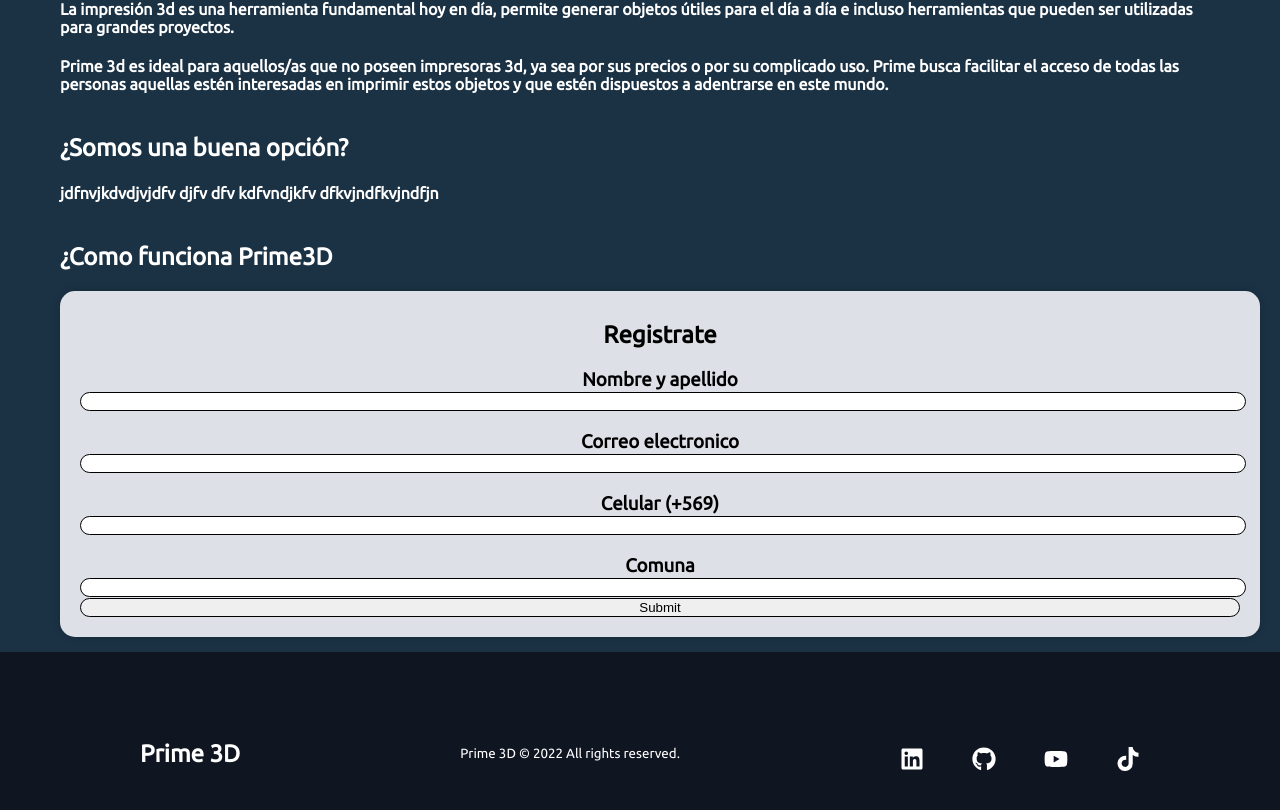
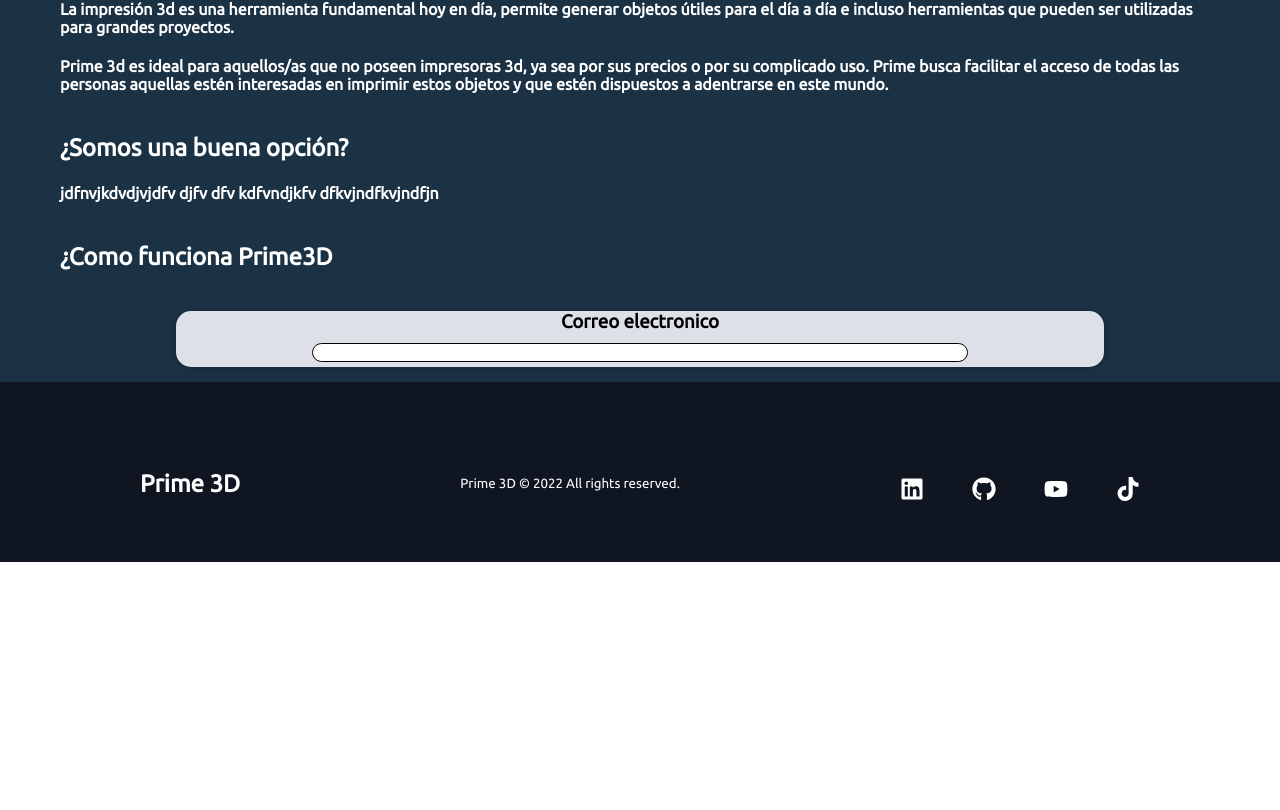
Before and after one commit to agustindiazad/REPOSITORIO-PROYECTO-SEMESTRAL, a React (Create React App) app in the folder frontend2/: page / in a window 1280 px wide. Shown: the part 568-1378 px from the top of the page. After the commit the page ends 1130 px from the top, so only its background shows below. Built offline with nearby package versions, Linux system fonts and the light colour scheme.

Commit message:
ajustes css why

```diff
--- a/frontend2/src/pages/home/Home.js
+++ b/frontend2/src/pages/home/Home.js
@@ -38,25 +38,11 @@
                     </div>
                 </div>
                 <div className='register'>
-                    <h2 className='input-h2'>Registrate</h2>
                     <div className='inputs'>
-                        <div className='input'>
-                            <h3 className='input-h3'>Nombre  y apellido</h3>
-                            <input type='text'></input>
-                        </div>
                         <div className='input'>
                             <h3 className='input-h3'>Correo electronico</h3>
                             <input type='text'></input>
                         </div>
-                        <div className='input'>
-                            <h3 className='input-h3'>Celular (+569)</h3>
-                            <input type='text'></input>
-                        </div>
-                        <div className='input'>
-                            <h3 className='input-h3'>Comuna</h3>
-                            <input type='text'></input>
-                        </div>
-                        <input type='submit'></input>
                     </div>
                 </div>
             </div>
--- a/frontend2/src/pages/home/style.css
+++ b/frontend2/src/pages/home/style.css
@@ -38,11 +38,11 @@
 
 .register {
     /* create a card (#dde1e7) with border and shadow */
-    padding: 20px;
-    width: 100%;
+    width: 80%;
     background-color: #dde1e7;
     border-radius: 15px;
     box-shadow: 0 0 10px 0 rgba(0, 0, 0, 0.2);
+    margin: 0 auto;
 
 
     text-align: center;
@@ -50,13 +50,10 @@
 }
 
 input {
-    width: 100%;
+    width: 70%;
     border-radius: 15px;
     border: 1px solid #000;
-}
-
-.input-h2 {
-    margin: 0;
+    margin-bottom: 5px;
     margin-top: 10px;
 }
 
```
